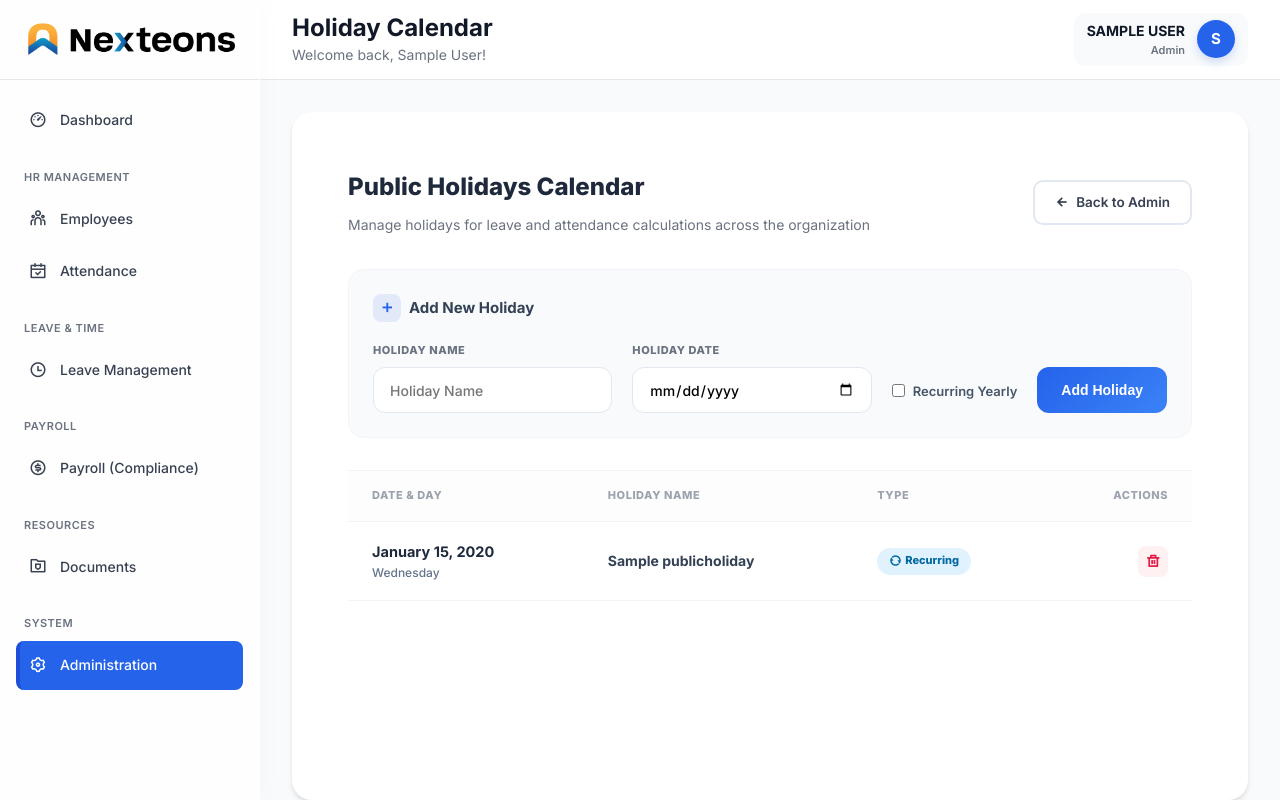
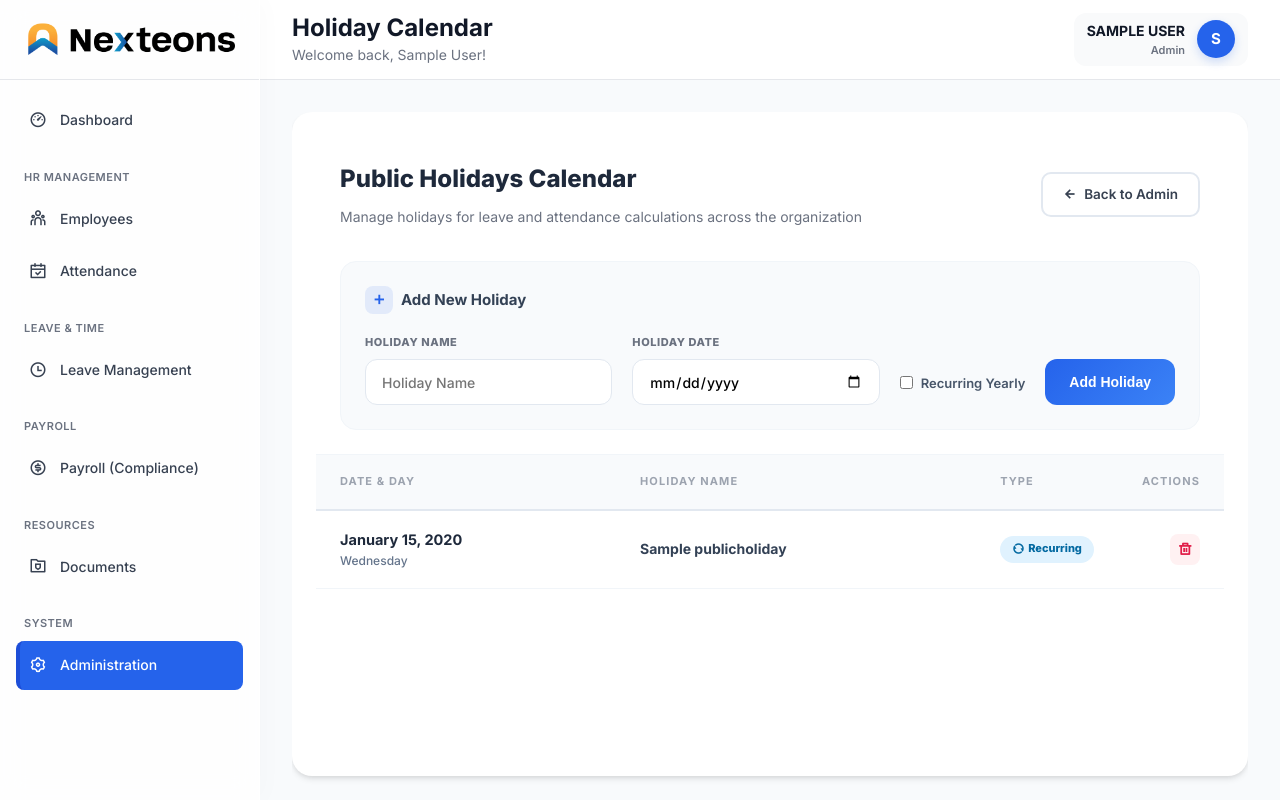
Before and after one commit to Thahdil/hrm, a Django app: page /system-admin/holidays/ in a window 1280 px wide. Run offline with Django 5.2, Linux system fonts and the light colour scheme; a user stored in the database is signed in; tables that the repository leaves empty hold one stand-in row (values such as "Sample post").

Commit message:
feat: Add leave balance display to the ESS dashboard and improve holiday settings page layout with a sticky table header.

```diff
--- a/src/core/views.py
+++ b/src/core/views.py
@@ -413,7 +413,13 @@ def dashboard(request):
 
         # Simple attendance rate for current month
         days_in_month = today.day
-        attendance_rate = int((attendance_count / days_in_month * 100) if days_in_month > 0 else 0)
+        # Average Attendance for ALL Employees (Requested Feature)
+        total_present_logs = AttendanceLog.objects.filter(
+            date__month=today.month,
+            date__year=today.year,
+            status__in=['Present', 'HalfDay']
+        ).count()
+        avg_daily_attendance = int(total_present_logs / days_in_month) if days_in_month > 0 else 0
 
         # Upcoming Holidays
         from .models import PublicHoliday
@@ -422,11 +428,12 @@ def dashboard(request):
         context = {
             'employee': employee,
             'attendance_count': attendance_count,
-            'attendance_rate': attendance_rate,
             'pending_leaves_count': pending_leaves_count,
             'total_leave_used': total_leave_used,
             'recent_leaves': recent_leaves,
             'leave_balances': leave_balances,
-            'upcoming_holidays': upcoming_holidays
+            'leave_balances': leave_balances,
+            'upcoming_holidays': upcoming_holidays,
+            'avg_daily_attendance': avg_daily_attendance,
         }
         return render(request, 'dashboard_ess.html', context)
--- a/src/templates/holiday_settings.html
+++ b/src/templates/holiday_settings.html
@@ -3,9 +3,9 @@
 {% block header_title %}Holiday Calendar{% endblock %}
 
 {% block content %}
-<div class="flex-1" style="width: 100%; animation: fadeIn 0.4s ease-out; display: flex; flex-direction: column;">
-    <div class="card full-height-card" style="border: none; background: white; border-radius: 20px; overflow: hidden; box-shadow: var(--shadow-md);">
-        <div class="card-header" style="display: flex; justify-content: space-between; align-items: center; border-bottom: none; padding: 32px 32px 16px 32px;">
+<div class="flex-1" style="height: 100%; display: flex; flex-direction: column; overflow: hidden; animation: fadeIn 0.4s ease-out; padding-bottom: 24px;">
+    <div class="card full-height-card" style="flex: 1; display: flex; flex-direction: column; border: none; background: white; border-radius: 20px; overflow: hidden; box-shadow: var(--shadow-md);">
+        <div class="card-header" style="flex-shrink: 0; display: flex; justify-content: space-between; align-items: center; border-bottom: none; padding: 24px 24px 16px 24px;">
             <div>
                 <h3 class="card-title" style="font-size: 24px; font-weight: 800; color: #1e293b; margin-bottom: 8px;">Public Holidays Calendar</h3>
                 <p class="card-subtitle" style="font-size: 14px; color: var(--gray-500); margin: 0;">Manage holidays for leave and attendance calculations across the organization</p>
@@ -16,8 +16,8 @@
         </div>
 
         <!-- Add Holiday Form Section -->
-        <div style="padding: 0 32px 32px 32px;">
-            <div style="background: #f8fafc; padding: 24px; border-radius: 16px; border: 1px solid #f1f5f9; margin-bottom: 32px;">
+        <div style="flex-shrink: 0; padding: 0 24px 24px 24px;">
+            <div style="background: #f8fafc; padding: 24px; border-radius: 16px; border: 1px solid #f1f5f9;">
                 <h4 style="font-size: 15px; font-weight: 700; color: #334155; margin-bottom: 20px; display: flex; align-items: center; gap: 8px;">
                     <div style="width: 28px; height: 28px; background: rgba(37, 99, 235, 0.1); color: var(--primary); border-radius: 8px; display: flex; align-items: center; justify-content: center;">
                         <i class="ri-add-line"></i>
@@ -45,16 +45,17 @@
                     </button>
                 </form>
             </div>
+        </div>
 
         <!-- Holidays List Table -->
-            <div class="card-body-scroll" style="background: white; border-top: 1px solid #f1f5f9;">
+        <div class="card-body-scroll custom-scroll" style="flex: 1; overflow-y: auto; background: white; border-top: 1px solid #f1f5f9;">
             <table style="width: 100%; border-collapse: separate; border-spacing: 0;">
-                    <thead style="background: #fdfdfd;">
+                <thead style="background: #f8fafc; position: sticky; top: 0; z-index: 10; box-shadow: 0 1px 0 #e2e8f0;">
                     <tr>
-                            <th style="padding: 16px 24px; text-align: left; font-size: 11px; font-weight: 800; color: var(--gray-400); text-transform: uppercase; letter-spacing: 0.05em; border-bottom: 1px solid #f1f5f9;">Date & Day</th>
-                            <th style="padding: 16px 24px; text-align: left; font-size: 11px; font-weight: 800; color: var(--gray-400); text-transform: uppercase; letter-spacing: 0.05em; border-bottom: 1px solid #f1f5f9;">Holiday Name</th>
-                            <th style="padding: 16px 24px; text-align: left; font-size: 11px; font-weight: 800; color: var(--gray-400); text-transform: uppercase; letter-spacing: 0.05em; border-bottom: 1px solid #f1f5f9;">Type</th>
-                            <th style="padding: 16px 24px; text-align: right; font-size: 11px; font-weight: 800; color: var(--gray-400); text-transform: uppercase; letter-spacing: 0.05em; border-bottom: 1px solid #f1f5f9;">Actions</th>
+                        <th style="width: 300px; padding: 18px 24px; text-align: left; font-size: 11px; font-weight: 700; color: var(--gray-400); text-transform: uppercase; letter-spacing: 0.1em; border-bottom: 1px solid #e2e8f0; background: #f8fafc;">Date & Day</th>
+                        <th style="padding: 18px 24px; text-align: left; font-size: 11px; font-weight: 700; color: var(--gray-400); text-transform: uppercase; letter-spacing: 0.1em; border-bottom: 1px solid #e2e8f0; background: #f8fafc;">Holiday Name</th>
+                        <th style="width: 1%; white-space: nowrap; padding: 18px 24px; text-align: left; font-size: 11px; font-weight: 700; color: var(--gray-400); text-transform: uppercase; letter-spacing: 0.1em; border-bottom: 1px solid #e2e8f0; background: #f8fafc;">Type</th>
+                        <th style="width: 1%; white-space: nowrap; padding: 18px 24px; text-align: right; font-size: 11px; font-weight: 700; color: var(--gray-400); text-transform: uppercase; letter-spacing: 0.1em; border-bottom: 1px solid #e2e8f0; background: #f8fafc;">Actions</th>
                     </tr>
                 </thead>
                 <tbody>
@@ -127,5 +128,11 @@
     border-color: var(--primary);
     box-shadow: 0 0 0 4px rgba(37, 99, 235, 0.08);
 }
+
+.custom-scroll::-webkit-scrollbar { width: 3px; height: 3px; }
+.custom-scroll::-webkit-scrollbar-track { background: transparent; }
+.custom-scroll::-webkit-scrollbar-thumb { background: transparent; border-radius: 3px; transition: background 0.2s; }
+.custom-scroll:hover::-webkit-scrollbar-thumb { background: rgba(0, 0, 0, 0.15); }
+.custom-scroll::-webkit-scrollbar-thumb:hover { background: rgba(0, 0, 0, 0.25); }
 </style>
 {% endblock %}
```
Also changed, not shown: src/templates/dashboard_ess.html (+55 -4 lines). Lines whose indentation alone changed are shown as unchanged.
